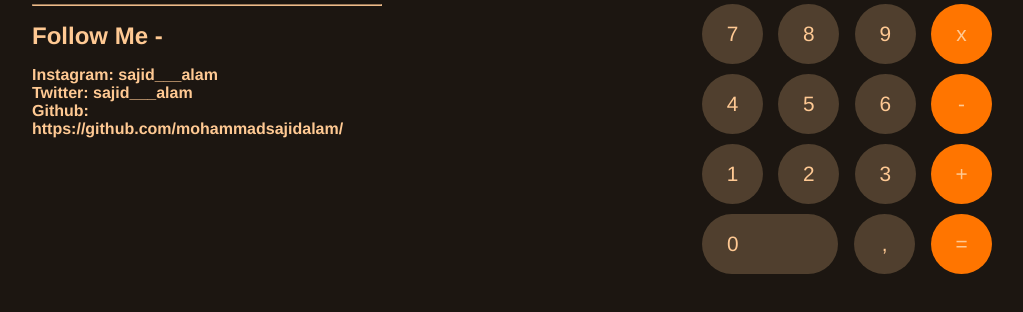
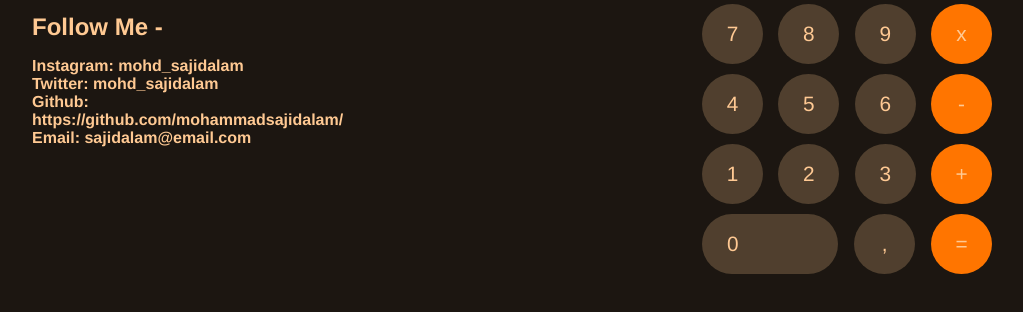
Before and after one commit to mohammadsajidalam/calculator, a plain HTML site: page index.html in a window 1280 px wide. Shown: the part 366-678 px from the top of the page, without its empty margins (113-1136 px from the left). Drawn offline with Linux system fonts and the light colour scheme.

Commit message:
Update index.html
Updated Contact Info

```diff
--- a/index.html
+++ b/index.html
@@ -20,9 +20,11 @@
                 <section>
                     <h2>Follow Me -</h2>
                     <ul>
-                        <li><span>Instagram: sajid___alam</li>
-                        <li><span>Twitter: sajid___alam</li>
+                        <li><span>Instagram: mohd_sajidalam</li>
+                        <li><span>Twitter: mohd_sajidalam</li>
                         <li><span>Github: https://github.com/mohammadsajidalam/</li>
+
+                        <li><span>Email: sajidalam@email.com</li>
                     </ul>
                 </section>
            </div>
```
